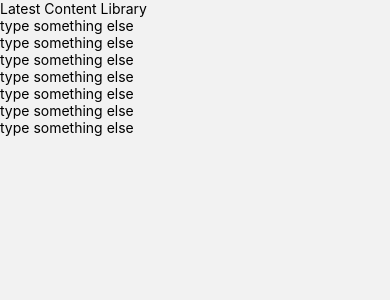
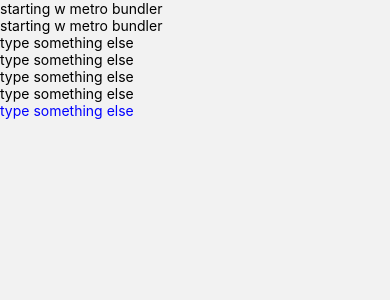
Before and after one commit to Athelo/mobile-react-native, a React Native app in the folder patient-view/: screen /News in a window 390 px wide. Shown: the top 300 px of the page. Built offline with nearby package versions, Linux system fonts and the light colour scheme.

Commit message:
Monicas changes

```diff
--- a/patient-view/components/NewsFeed.js
+++ b/patient-view/components/NewsFeed.js
@@ -1,11 +1,14 @@
-import {Pressable, Text, View} from "react-native";
+import {Pressable, StyleSheet, Text, View} from "react-native";
 import React from "react";
 
 function NewsFeed({ navigation }) {
   return(
    <View>
      <Pressable onPress={() => navigation.goBack()}>
-       <Text>Latest Content Library</Text>
+       <Text>starting w metro bundler</Text>
+     </Pressable>
+     <Pressable onPress={() => navigation.goBack()}>
+       <Text>starting w metro bundler</Text>
      </Pressable>
      <Pressable onPress={() => navigation.goBack()}>
        <Text>type something else</Text>
@@ -13,23 +16,22 @@
      <Pressable onPress={() => navigation.goBack()}>
        <Text>type something else</Text>
      </Pressable>
-     <Pressable onPress={() => navigation.goBack()}>
+        <Pressable onPress={() => navigation.goBack()}>
        <Text>type something else</Text>
      </Pressable>
      <Pressable onPress={() => navigation.goBack()}>
        <Text>type something else</Text>
      </Pressable>
      <Pressable onPress={() => navigation.goBack()}>
-       <Text>type something else</Text>
-     </Pressable>
-     <Pressable onPress={() => navigation.goBack()}>
-       <Text>type something else</Text>
-     </Pressable>
-     <Pressable onPress={() => navigation.goBack()}>
-       <Text>type something else</Text>
+       <Text style={styles.feed}>type something else</Text>
      </Pressable>
    </View>
   )
 }
 
+const styles = StyleSheet.create({
+  feed: {
+    'color': 'blue'
+  }
+});
 export default NewsFeed;
```
